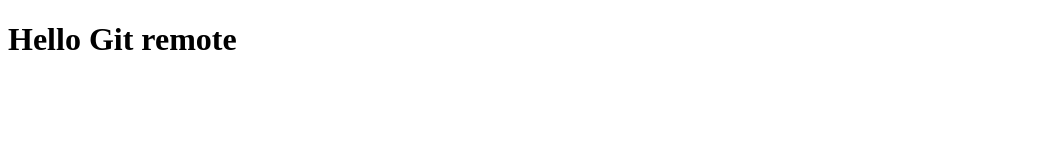
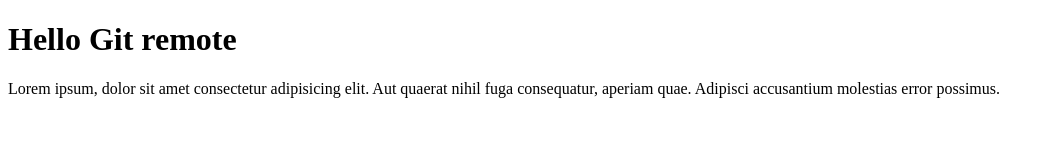
Before and after one commit to radytrainer/my-project-a, a plain HTML site: page index.html in a window 1280 px wide. Shown: the whole page, without its empty margins (0-1054 px from the left). Drawn offline with Linux system fonts and the light colour scheme.

Commit message:
add para

```diff
--- a/index.html
+++ b/index.html
@@ -7,5 +7,6 @@
 </head>
 <body>
     <h1>Hello Git remote</h1>
+    <p>Lorem ipsum, dolor sit amet consectetur adipisicing elit. Aut quaerat nihil fuga consequatur, aperiam quae. Adipisci accusantium molestias error possimus.</p>
 </body>
 </html>
```
